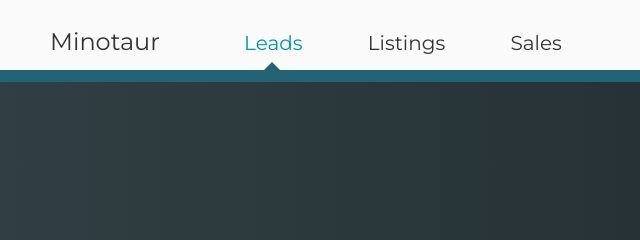
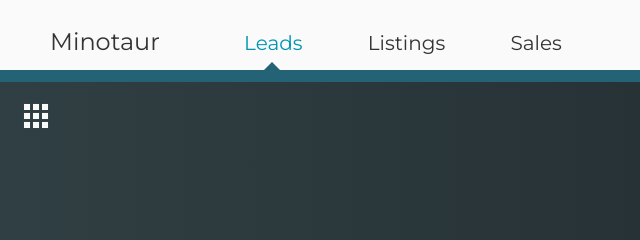
Before and after one commit to eacraft13/ds-monitor, a website: page src/app/index.html in a window 1280 px wide. Shown: the top 240 px of the page, 0-640 px from the left. Drawn offline with nearby package versions, Linux system fonts and the light colour scheme.

Commit message:
Add actions cube

```diff
--- a/src/app/index.html
+++ b/src/app/index.html
@@ -38,6 +38,10 @@
         <div class="underbar"></div>
     </header>
 
+    <div class="actions">
+        <i class="material-icons md-36 md-light">apps</i>
+    </div>
+
     <!-- scripts -->
     <script src="/components/jquery/dist/jquery.min.js" defer></script>
     <script src="/app.js" defer></script>
--- a/src/app/style.css
+++ b/src/app/style.css
@@ -10,6 +10,10 @@ a {
     font-size: 36px;
 }
 
+.material-icons.md-light {
+    color: #FAFAFA;
+}
+
 .material-icons.md-lighten {
     opacity: 0.8;
 }
@@ -18,7 +22,7 @@ a {
 
 
 /**
- * Page styes
+ * Header styes
  */
 body {
     background: linear-gradient(to right, #303F43, #1D2527);
@@ -74,3 +78,16 @@ header > .underbar {
     background: #246275;
     height: 12px;
 }
+
+/**
+ * Actions styles
+ */
+.actions {
+    position: fixed;
+    top: 98px;
+    left: 18px;
+}
+
+.actions > i {
+    cursor: pointer;
+}
```
